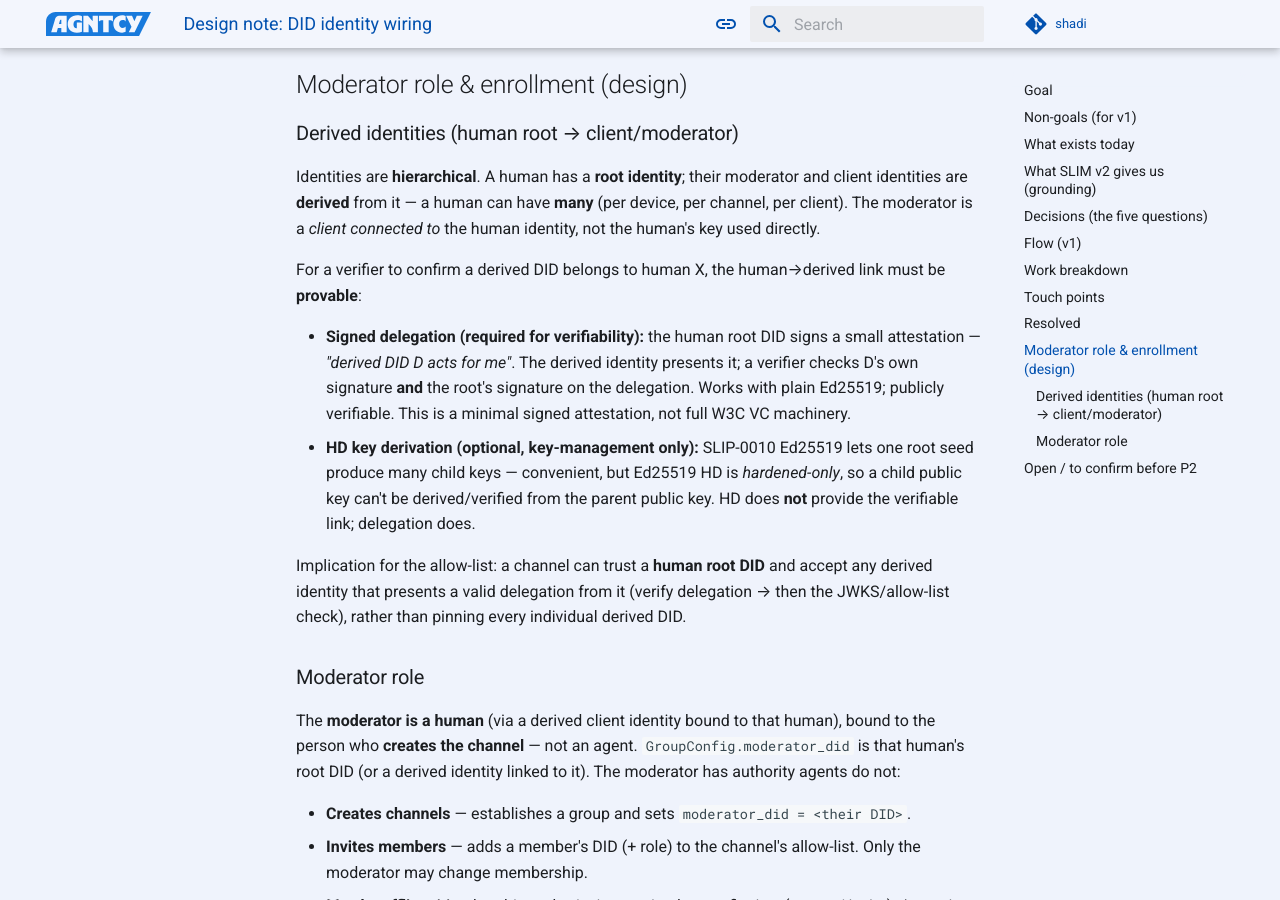
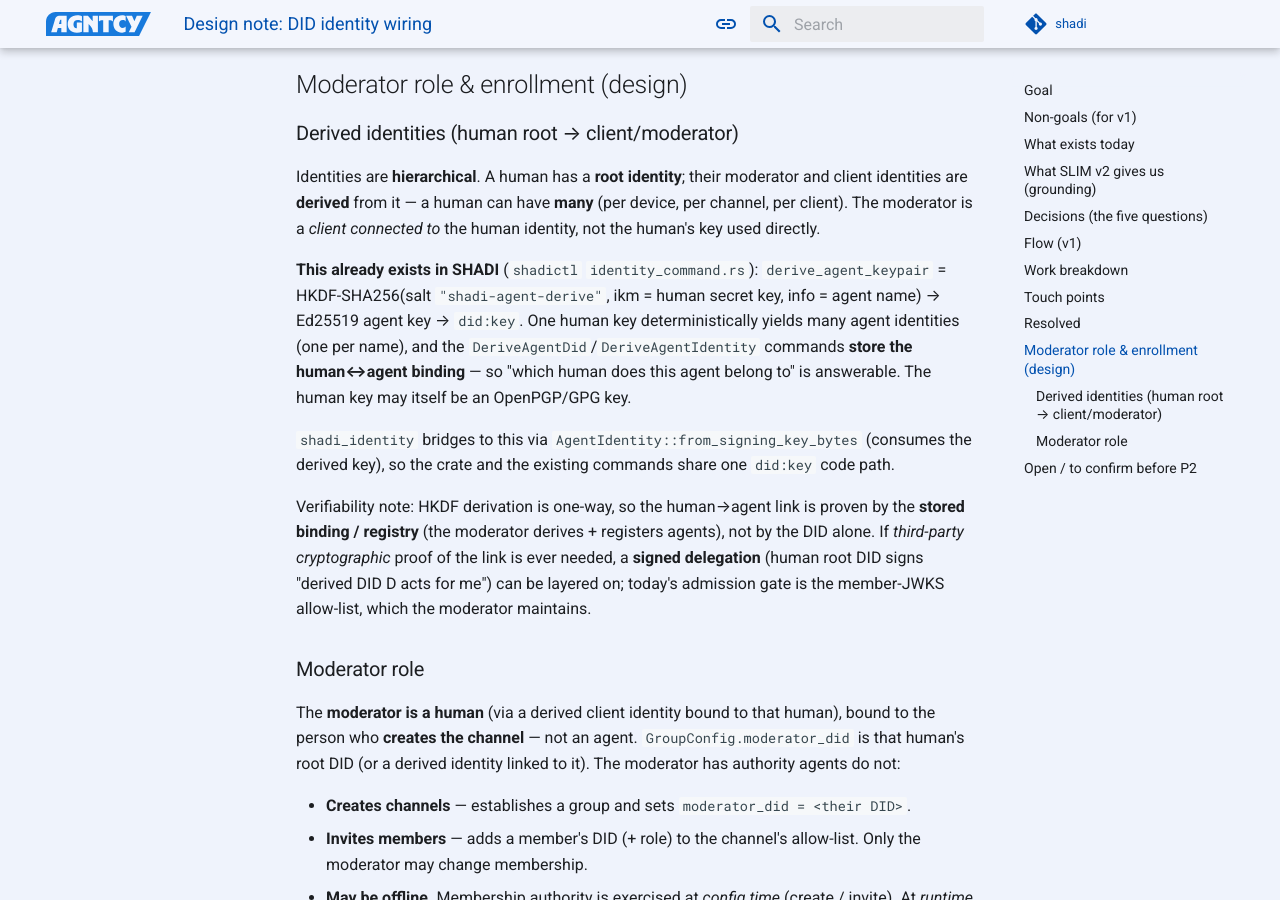
Before and after one commit to agntcy/shadi, an MkDocs documentation site: the page built from docs/design/did-identity-wiring.md, in a window 1280 px wide and 900 px high, scrolled down 3756 px. Built offline with MkDocs 1.6.1 and Material for MkDocs 9.7.7, drawn with Linux system fonts in a browser that asks for light colours; comment, search, counter and statistics services are not loaded.

Commit message:
feat(identity): bridge shadi_identity to SHADI's HKDF agent derivation
AgentIdentity::from_signing_key_bytes / from_signing_key_slice consume the
32-byte Ed25519 key that shadictl's derive_agent_keypair (HKDF-SHA256 from a
human key, one DID per agent name) already produces, so both share one did:key
code path. Design note updated: human->agent linkage is the existing KDF
derivation + stored human<->agent binding (DeriveAgentDid/DeriveAgentIdentity),
not a new mechanism; signed delegation only if third-party proof is ever needed.

Signed-off-by: Luca Muscariello <muscariello@ieee.org>

```diff
--- a/docs/design/did-identity-wiring.md
+++ b/docs/design/did-identity-wiring.md
@@ -128,22 +128,21 @@ client identities are **derived** from it — a human can have **many** (per dev
 channel, per client). The moderator is a *client connected to* the human identity, not
 the human's key used directly.
 
-For a verifier to confirm a derived DID belongs to human X, the human→derived link must
-be **provable**:
+**This already exists in SHADI** (`shadictl` `identity_command.rs`): `derive_agent_keypair`
+= HKDF-SHA256(salt `"shadi-agent-derive"`, ikm = human secret key, info = agent name) →
+Ed25519 agent key → `did:key`. One human key deterministically yields many agent
+identities (one per name), and the `DeriveAgentDid`/`DeriveAgentIdentity` commands
+**store the human↔agent binding** — so "which human does this agent belong to" is
+answerable. The human key may itself be an OpenPGP/GPG key.
 
-- **Signed delegation (required for verifiability):** the human root DID signs a small
-  attestation — *"derived DID D acts for me"*. The derived identity presents it; a
-  verifier checks D's own signature **and** the root's signature on the delegation.
-  Works with plain Ed25519; publicly verifiable. This is a minimal signed attestation,
-  not full W3C VC machinery.
-- **HD key derivation (optional, key-management only):** SLIP-0010 Ed25519 lets one root
-  seed produce many child keys — convenient, but Ed25519 HD is *hardened-only*, so a
-  child public key can't be derived/verified from the parent public key. HD does **not**
-  provide the verifiable link; delegation does.
+`shadi_identity` bridges to this via `AgentIdentity::from_signing_key_bytes` (consumes the
+derived key), so the crate and the existing commands share one `did:key` code path.
 
-Implication for the allow-list: a channel can trust a **human root DID** and accept any
-derived identity that presents a valid delegation from it (verify delegation → then the
-JWKS/allow-list check), rather than pinning every individual derived DID.
+Verifiability note: HKDF derivation is one-way, so the human→agent link is proven by the
+**stored binding / registry** (the moderator derives + registers agents), not by the DID
+alone. If *third-party cryptographic* proof of the link is ever needed, a **signed
+delegation** (human root DID signs "derived DID D acts for me") can be layered on;
+today's admission gate is the member-JWKS allow-list, which the moderator maintains.
 
 ### Moderator role
 
```
Also changed, not shown: 1 other file.
